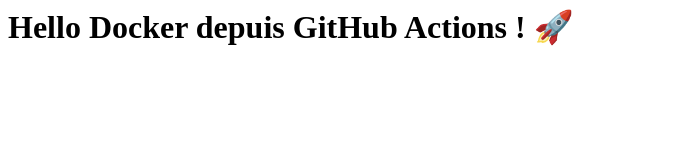
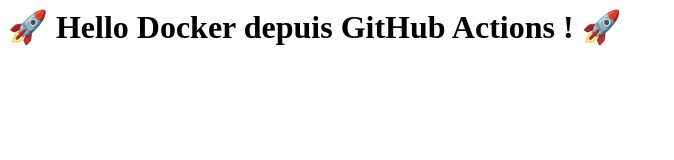
Before and after one commit to Maxvoltaire/session-27-10-2025-docker, a plain HTML site: page site/index.html in a window 1280 px wide. Shown: the whole page, without its empty margins (0-674 px from the left). Drawn offline with Linux system fonts and the light colour scheme.

Commit message:
feat: Mettre à jour le titre avec des émojis

```diff
--- a/site/index.html
+++ b/site/index.html
@@ -1 +1 @@
-<h1>Hello Docker depuis GitHub Actions ! 🚀</h1>
+<h1>🚀 Hello Docker depuis GitHub Actions ! 🚀</h1>
```
